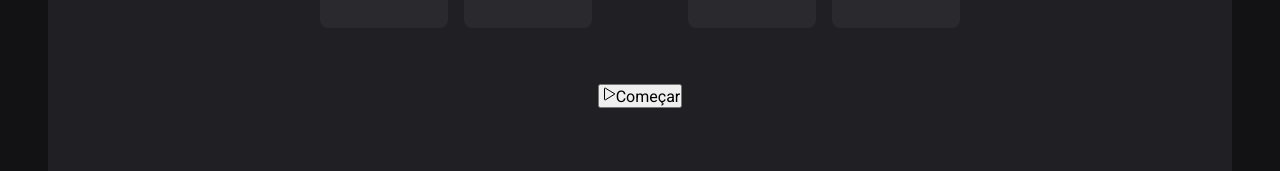
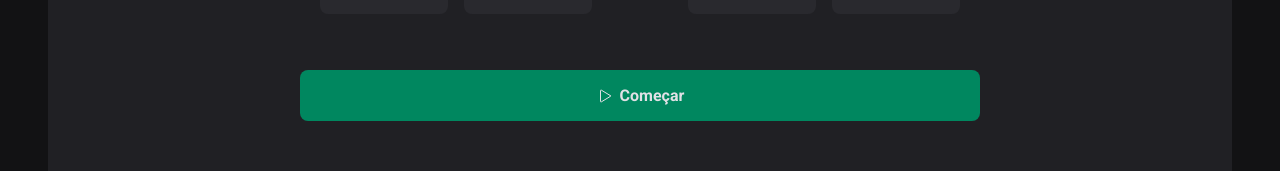
Before and after one commit to WalberCesar/Timer, a React (Vite) app: page / in a window 1280 px wide. Shown: the part 504-675 px from the top of the page. Built offline with nearby package versions, Linux system fonts and the light colour scheme.

Commit message:
edit StartCountdownButton

```diff
--- a/src/pages/Home/index.tsx
+++ b/src/pages/Home/index.tsx
@@ -4,6 +4,7 @@
   FormContainer,
   HomeContainer,
   Separator,
+  StartCountdownButton,
 } from './styles'
 
 export function Home() {
@@ -28,10 +29,10 @@
           <span>0</span>
         </CountdownContainer>
 
-        <button>
+        <StartCountdownButton type="submit">
           <Play />
           Começar
-        </button>
+        </StartCountdownButton>
       </form>
     </HomeContainer>
   )
--- a/src/pages/Home/styles.ts
+++ b/src/pages/Home/styles.ts
@@ -55,3 +55,32 @@
   display: flex;
   justify-content: center;
 `
+export const StartCountdownButton = styled.button`
+  width: 100%;
+  border: 0;
+  padding: 1rem;
+  border-radius: 8px;
+
+  display: flex;
+  align-items: center;
+  justify-content: center;
+
+  gap: 0.5rem;
+  font-weight: bold;
+
+  cursor: pointer;
+
+  background: ${({ theme }) => theme['green-500']};
+  color: ${({ theme }) => theme['gray-100']};
+
+  transition: background 0.2s;
+
+  &:hover:not(:disabled) {
+    background: ${({ theme }) => theme['green-700']};
+  }
+
+  &:disabled {
+    opacity: 0.7;
+    cursor: not-allowed;
+  }
+`
```
